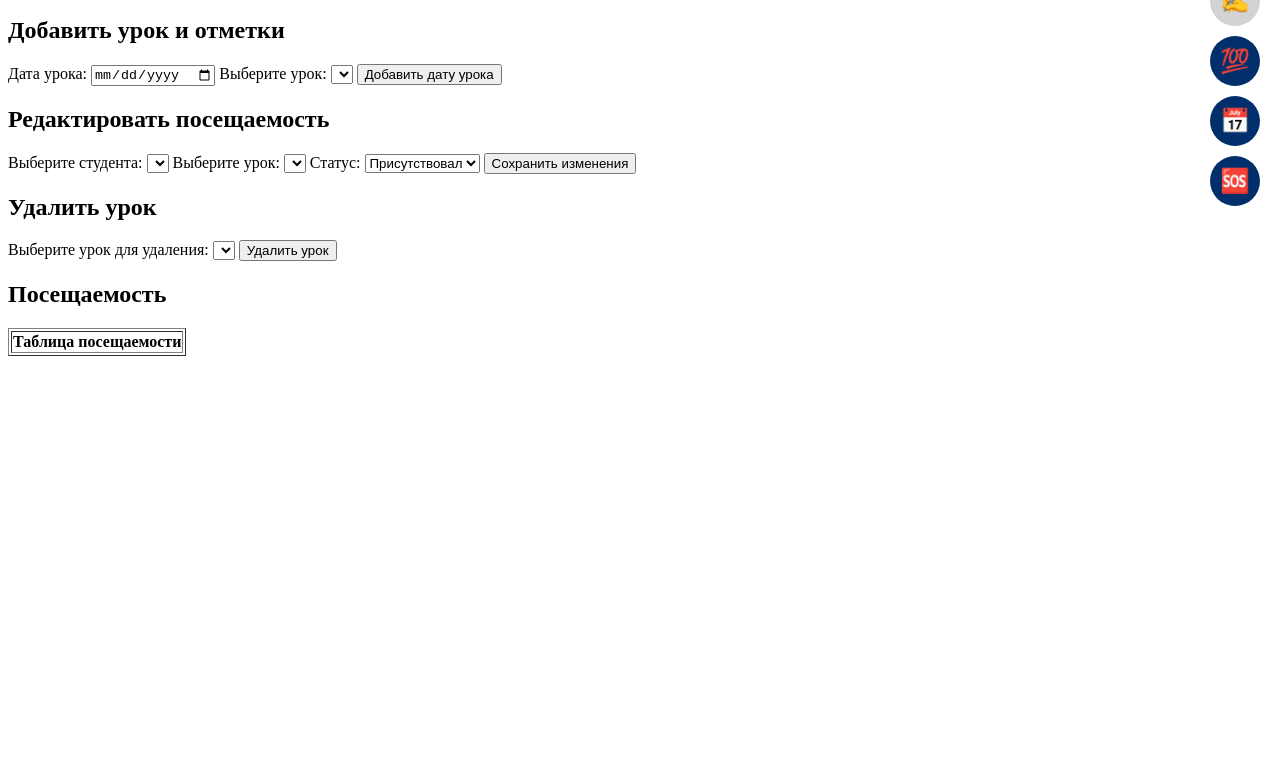
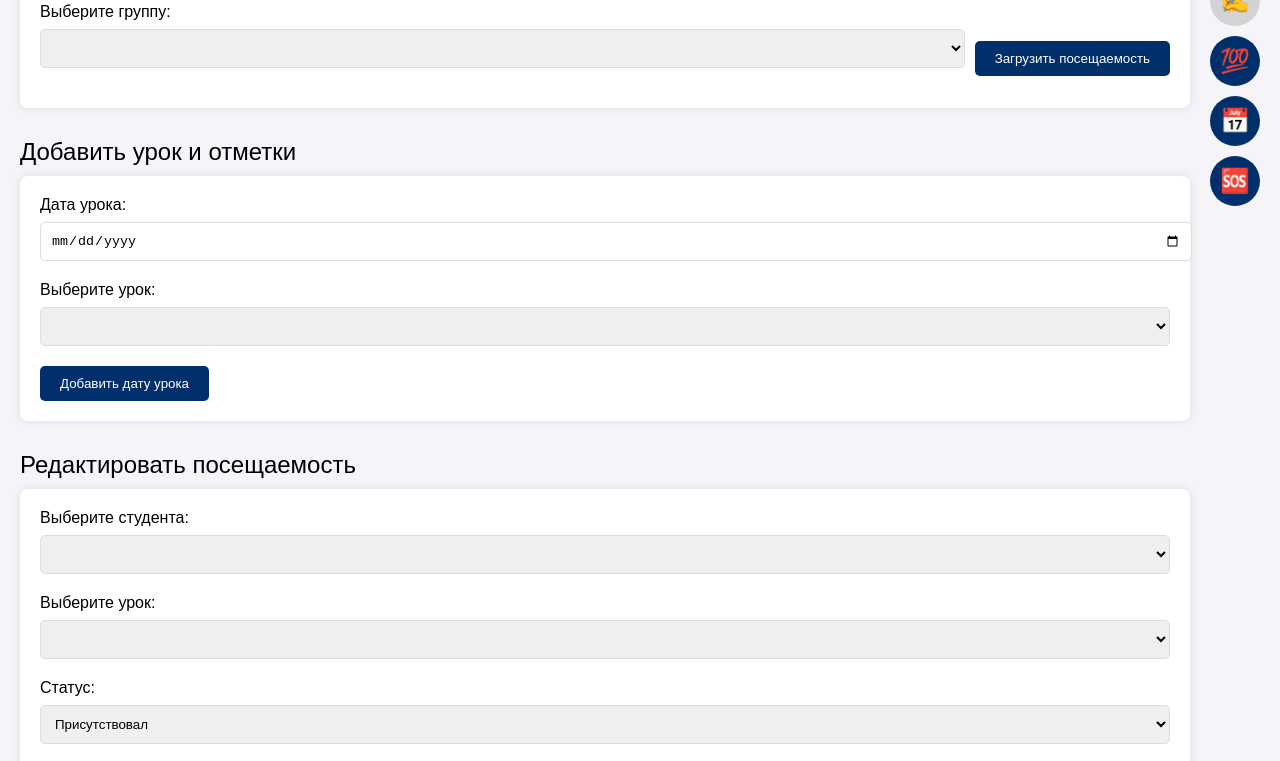
Before and after one commit to vladislavaskachko/wave_web_new, a website: page project/public/attTeacher.html in a window 1280 px wide. Shown: the part 104-865 px from the top of the page. Before the commit the page ends 800 px from the top, so only its background shows below. Drawn offline with Linux system fonts and the light colour scheme.

Commit message:
стилизовала страницу посещаемости учителя

```diff
--- a/project/public/attTeacher.html
+++ b/project/public/attTeacher.html
@@ -5,7 +5,15 @@
     <meta name="viewport" content="width=device-width, initial-scale=1.0">
     <title>Учет посещаемости</title>
     <style>
-        /* Блок с кнопками в правом верхнем углу */
+        /* Стиль для всего тела страницы */
+        body {
+            font-family: Arial, sans-serif;
+            margin: 0;
+            padding: 0;
+            background-color: #f4f4f9;
+        }
+
+        /* Фиксированный блок кнопок в правом верхнем углу */
         .top-right-menu {
             position: fixed;
             top: 20px;
@@ -27,6 +35,117 @@
                 font-size: 24px;
                 text-align: center;
             }
+
+        /* Стиль для главного заголовка */
+        h1 {
+            margin: 40px 0 10px 0px;
+            /*padding-left: 20px;*/
+            color: black;
+            font-size: 32px;
+            font-weight: bold;
+        }
+
+        /* Стиль для заголовков блоков */
+        h2 {
+            color: black;
+            font-size: 24px;
+            font-weight: normal;
+            margin: 10px 0 10px 0;
+            padding-left: 0;
+        }
+
+        /* Основной контейнер для формы и таблиц */
+        .content {
+            margin-left: 20px;
+            margin-right: 90px;
+        }
+
+        /* Стиль для блока формы */
+        .form-block {
+            margin-bottom: 30px;
+            background-color: #ffffff;
+            padding: 20px;
+            border-radius: 8px;
+            box-shadow: 0 0 10px rgba(0, 0, 0, 0.1);
+        }
+
+            .form-block label {
+                display: block;
+                margin-bottom: 8px;
+                font-weight: normal;
+            }
+
+            .form-block select, .form-block input {
+                width: 100%;
+                padding: 10px;
+                margin-bottom: 20px;
+                border: 1px solid #ddd;
+                border-radius: 5px;
+            }
+
+            .form-block button {
+                padding: 10px 20px;
+                background-color: #002F6C;
+                color: white;
+                border: none;
+                border-radius: 5px;
+                cursor: pointer;
+            }
+
+                .form-block button:hover {
+                    background-color: #1d47a1;
+                }
+
+            /* Flexbox для расположения выпадающего списка и кнопки в одну строку */
+            .form-block .flex-container {
+                display: flex;
+                align-items: center;
+                gap: 10px;
+            }
+
+                .form-block .flex-container select {
+                    flex: 1;
+                }
+
+                .form-block .flex-container button {
+                    flex-shrink: 0;
+                }
+
+        /* Таблица для отображения посещаемости */
+        table {
+            width: 100%;
+            border-collapse: collapse;
+            margin-top: 20px;
+        }
+
+            table th, table td {
+                padding: 12px;
+                text-align: center;
+                border: 1px solid #ddd;
+            }
+
+            table th {
+                background-color: #002F6C;
+                color: white;
+            }
+        .flex-row {
+            display: flex;
+            align-items: center;
+            gap: 10px;
+        }
+
+            .flex-row input[type="date"] {
+                flex: 1;
+                max-width: 25%;
+            }
+
+            .flex-row select {
+                flex: 3;
+            }
+
+            .flex-row button {
+                flex-shrink: 0;
+            }
     </style>
 </head>
 <body>
@@ -38,24 +157,38 @@
         <button onclick="location.href='/scheduleTeacher.html'">📅</button>
         <button onclick="location.href='/support.html'">🆘</button>
     </div>
+
+    <!-- Основной контент -->
+    <div class="content">
+        <!-- Главный заголовок -->
         <h1>Учет посещаемости</h1>
 
+        <!-- Блок для выбора группы и загрузки посещаемости -->
+        <div class="form-block">
             <label for="groupPicker">Выберите группу:</label>
+            <div class="flex-container">
                 <select id="groupPicker"></select>
+                <button id="loadAttendance">Загрузить посещаемость</button>
+            </div>
+        </div>
 
-    <button id="loadAttendance">Загрузить посещаемость</button>
-
+        <!-- Блок для добавления урока и отметок -->
         <h2>Добавить урок и отметки</h2>
-    <!-- Форма для добавления даты урока -->
+        <div class="form-block">
             <form id="addLessonForm">
                 <label for="lessonDate">Дата урока:</label>
                 <input type="date" id="lessonDate" required>
+
                 <label for="lessonPicker">Выберите урок:</label>
                 <select id="lessonPicker" required></select>
+
                 <button type="submit">Добавить дату урока</button>
             </form>
+        </div>
 
+        <!-- Блок для редактирования посещаемости -->
         <h2>Редактировать посещаемость</h2>
+        <div class="form-block">
             <form id="editAttendanceForm">
                 <label for="studentSelect">Выберите студента:</label>
                 <select id="studentSelect"></select>
@@ -71,21 +204,24 @@
                     <option value="у">Уважительная</option>
                 </select>
 
-
                 <button type="submit">Сохранить изменения</button>
             </form>
+        </div>
 
-    <!-- Кнопка для удаления урока -->
+        <!-- Блок для удаления урока -->
         <h2>Удалить урок</h2>
+        <div class="form-block">
             <form id="deleteLessonForm">
                 <label for="deleteLessonSelect">Выберите урок для удаления:</label>
                 <select id="deleteLessonSelect" required></select>
 
                 <button type="submit">Удалить урок</button>
             </form>
+        </div>
 
+        <!-- Блок для отображения таблицы посещаемости -->
         <h2>Посещаемость</h2>
-    <table border="1">
+        <table>
             <thead>
                 <tr>
                     <th>Таблица посещаемости</th>
@@ -93,6 +229,7 @@
             </thead>
             <tbody id="attendanceTable"></tbody>
         </table>
+    </div>
 
     <script>
             document.addEventListener('DOMContentLoaded', function () {
@@ -372,7 +509,7 @@
 
         fetch(`/api/teacher/lessons?groupName=${group}`, {
             method: 'GET',
-                    headers: { Authorization: `Bearer ${token}` }
+        headers: {Authorization: `Bearer ${token}` }
                 })
                     .then(response => response.json())
                     .then(data => {
```
Also changed, not shown: project/public/attendance.html (+45 -9 lines), project/public/scheduleParent.html (+2 -0 lines), project/public/scheduleStudent.html (+2 -0 lines), project/public/scheduleTeacher.html (+1 -1 lines). Lines whose indentation alone changed are shown as unchanged.
